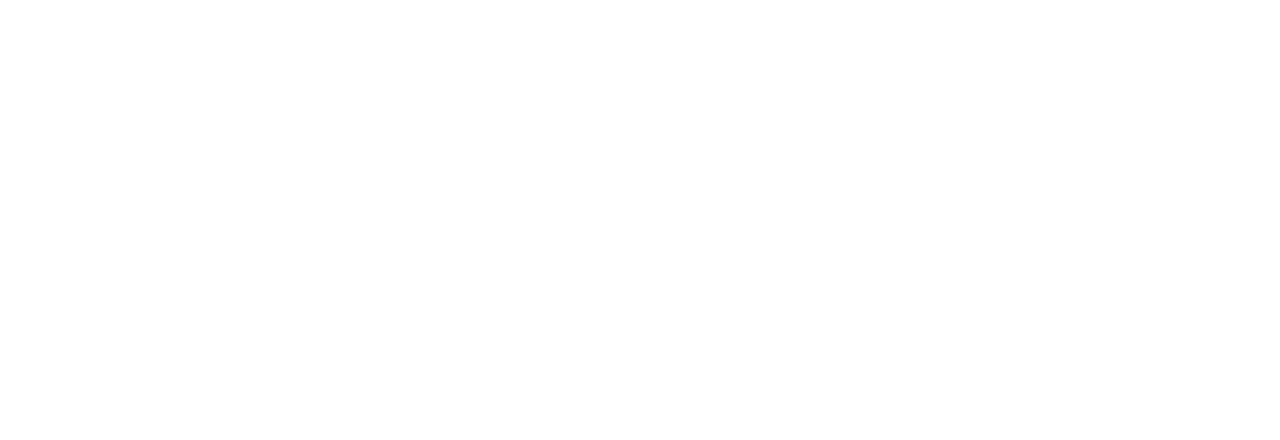
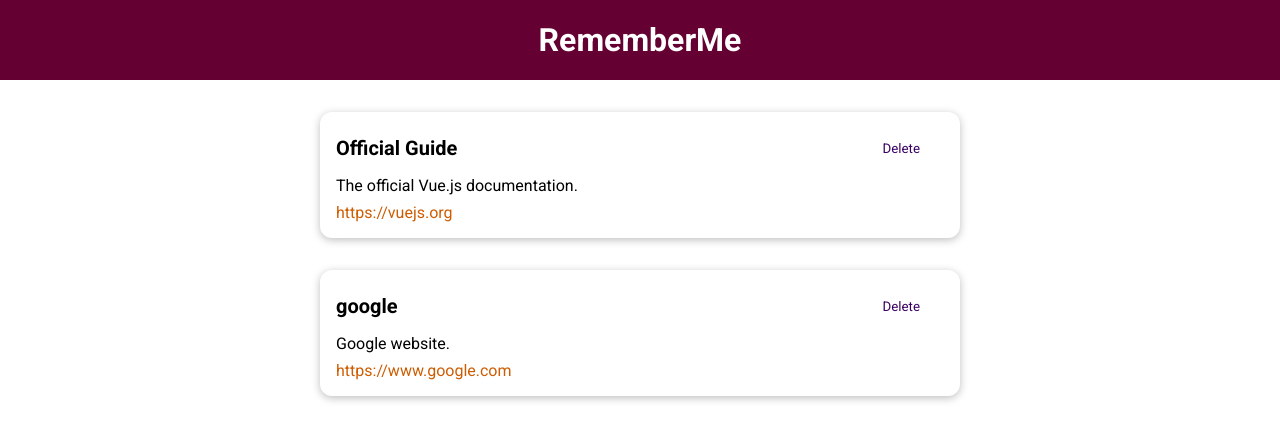
Before and after one commit to gl-guccione/vue-prj-resource-app, a Vue app: page / in a window 1280 px wide. Shown: the top 440 px of the page. Built offline with nearby package versions, Linux system fonts and the light colour scheme.

Commit message:
added components

```diff
--- /dev/null
+++ b/src/App.vue
@@ -0,0 +1,54 @@
+<template>
+  <the-header title="RememberMe"></the-header>
+
+  <resources-list :resources="resources"></resources-list>
+</template>
+
+<script>
+
+  import ResourcesList from './components/ResourcesList.vue';
+  import TheHeader from './components/layouts/TheHeader.vue';
+
+  export default {
+    components: {
+      ResourcesList,
+      TheHeader
+    },
+
+    data() {
+      return {
+        resources: [
+          {
+            id: 1,
+            title: 'Official Guide',
+            description: 'The official Vue.js documentation.',
+            link: 'https://vuejs.org'
+          },
+          {
+            id: 2,
+            title: 'google',
+            description: 'Google website.',
+            link: 'https://www.google.com'
+          }
+        ]
+      };
+    }
+  };
+
+</script>
+
+<style>
+  @import url('https://fonts.googleapis.com/css2?family=Roboto:wght@400;700&display=swap');
+
+  * {
+    box-sizing: border-box;
+  }
+
+  html {
+    font-family: 'Roboto', sans-serif;
+  }
+
+  body {
+    margin: 0;
+  }
+</style>
--- /dev/null
+++ b/src/components/ResourceCard.vue
@@ -0,0 +1,52 @@
+<template>
+  <li>
+    <base-card>
+      <header>
+        <h3>{{ resource.title }}</h3>
+        <base-button mode="flat">Delete</base-button>
+      </header>
+      <p>{{ resource.description }}</p>
+      <nav>
+        <a :href="resource.link">{{ resource.link }}</a>
+      </nav>
+    </base-card>
+  </li>
+</template>
+
+<script>
+  export default {
+    props: ['resource']
+  };
+</script>
+
+<style scoped>
+  li {
+    margin: auto;
+    max-width: 40rem;
+  }
+
+  header {
+    display: flex;
+    justify-content: space-between;
+    align-items: center;
+  }
+
+  h3 {
+    font-size: 1.25rem;
+    margin: 0.5rem 0;
+  }
+
+  p {
+    margin: 0.5rem 0;
+  }
+
+  a {
+    text-decoration: none;
+    color: #ce5c00;
+  }
+
+  a:hover,
+  a:active {
+    color: #c89300;
+  }
+</style>
--- /dev/null
+++ b/src/components/ResourcesList.vue
@@ -0,0 +1,36 @@
+<template>
+  <ul>
+    <resource-card
+      v-for="resource in resources"
+      :key="resource.id"
+      :resource="resource"
+    ></resource-card>
+  </ul>
+</template>
+
+<script>
+
+  import ResourceCard from './ResourceCard.vue';
+
+  export default {
+
+    components: {
+      ResourceCard
+    },
+
+    props: [
+      'resources'
+    ]
+
+  }
+</script>
+
+<style scoped>
+  ul {
+    list-style: none;
+    margin: 0;
+    padding: 0;
+    margin: auto;
+    max-width: 40rem;
+  }
+</style>
--- /dev/null
+++ b/src/components/UI/BaseButton.vue
@@ -0,0 +1,46 @@
+<template>
+
+  <button :type="type" :class="mode">
+    <slot></slot>
+  </button>
+
+</template>
+
+<script>
+export default {
+
+  props: ['type', 'mode']
+
+}
+</script>
+
+<style scoped>
+
+  button {
+    padding: 0.75rem 1.5rem;
+    font-family: inherit;
+    background-color: #24049b;
+    border: 1px solid #24049b;
+    color: white;
+    cursor: pointer;
+    border-radius: 10px;
+  }
+
+  button:hover,
+  button:active {
+    background-color: #150061;
+    border-color: #150061;
+  }
+
+  .flat {
+    background-color: transparent;
+    color: #3a0061;
+    border: none;
+  }
+
+  .flat:hover,
+  .flat:active {
+    background-color: #edd2ff;
+  }
+
+</style>
--- /dev/null
+++ b/src/components/UI/BaseCard.vue
@@ -0,0 +1,17 @@
+<template>
+
+  <div>
+    <slot></slot>
+  </div>
+
+</template>
+
+<style scoped>
+  div {
+    border-radius: 12px;
+    box-shadow: 0 2px 8px rgba(0, 0, 0, 0.26);
+    padding: 1rem;
+    margin: 2rem auto;
+    max-width: 40rem;
+  }
+</style>
--- /dev/null
+++ b/src/components/layouts/TheHeader.vue
@@ -0,0 +1,29 @@
+<template>
+
+  <header>
+    <h1>{{ title }}</h1>
+  </header>
+
+</template>
+
+<script>
+export default {
+  props: ['title']
+}
+</script>
+
+<style scoped>
+  header {
+    width: 100%;
+    height: 5rem;
+    background-color: #640032;
+    display: flex;
+    justify-content: center;
+    align-items: center;
+  }
+
+  header h1 {
+    color: white;
+    margin: 0;
+  }
+</style>
```
Also changed, not shown: src/main.js (+11 -1 lines).
